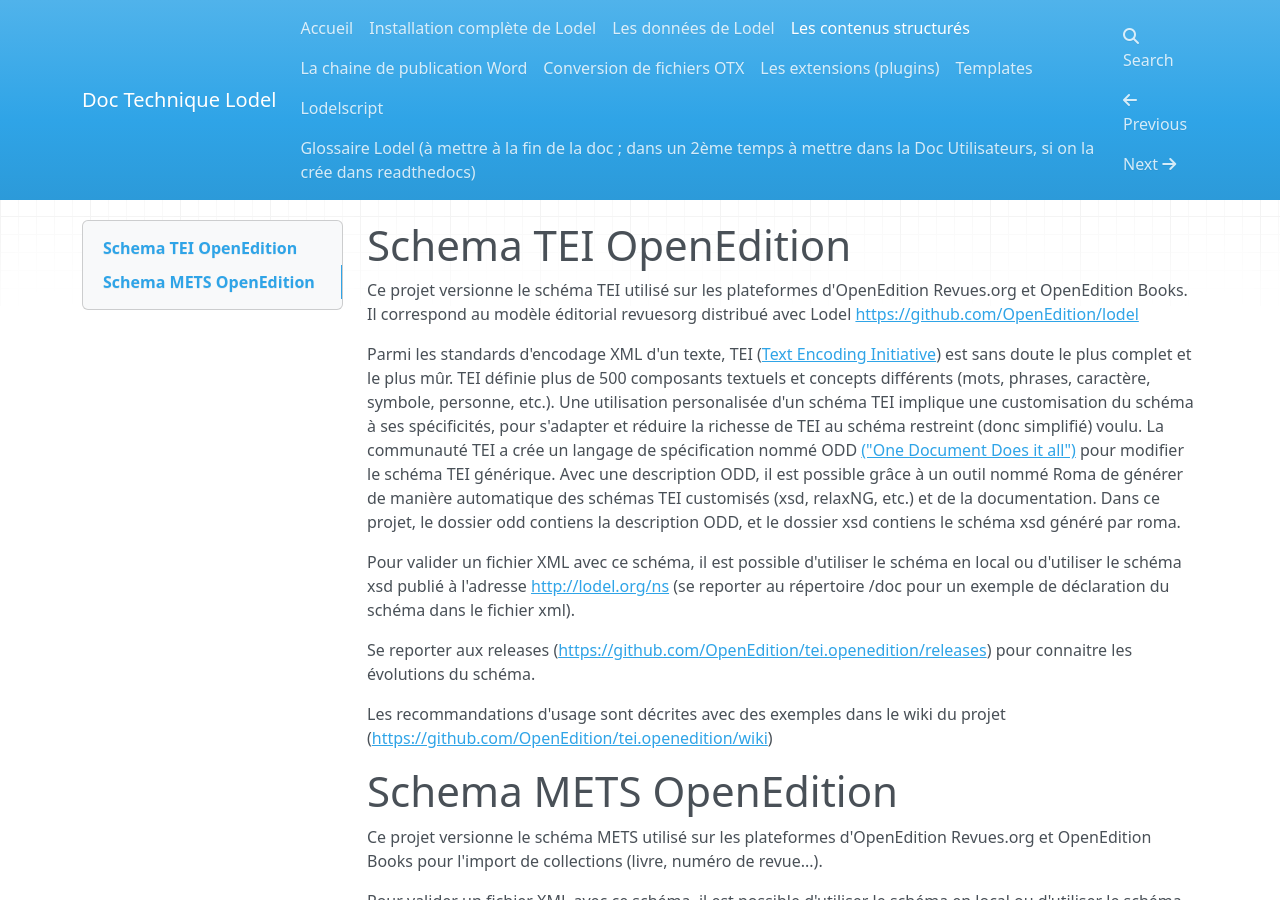
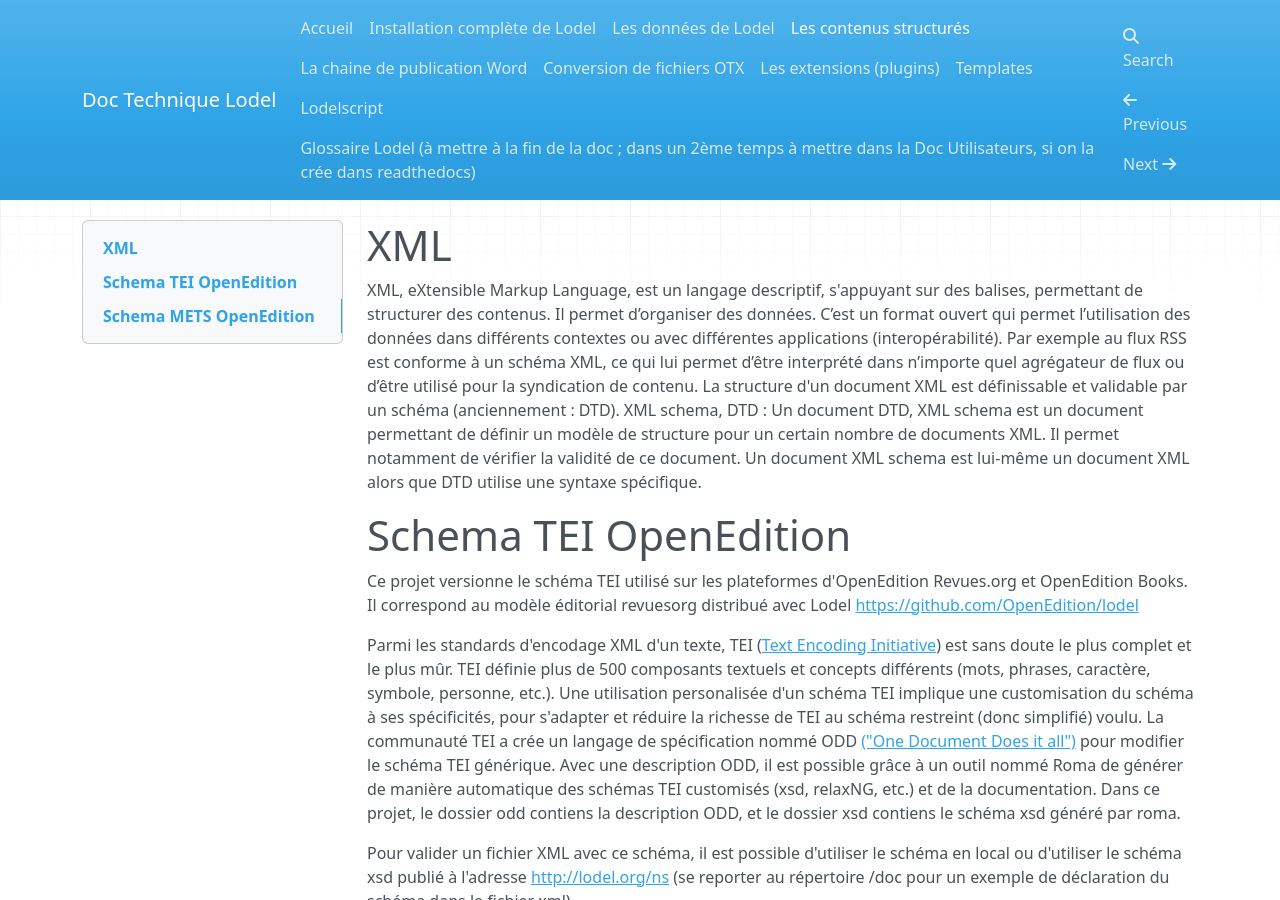
Before and after one commit to ValentinGeorgesDubost/Doc-Lodel, an MkDocs documentation site: the page built from docs/Contenus structurés.md, in a window 1280 px wide and 900 px high. Built offline with MkDocs 1.6.1, drawn with Linux system fonts in a browser that asks for light colours; nearby versions of some CDN libraries; old or Windows-style settings are respelled for this version of MkDocs.

Commit message:
Update Contenus structurés.md

```diff
--- a/docs/Contenus structurés.md
+++ b/docs/Contenus structurés.md
@@ -1,3 +1,8 @@
+XML
+===
+
+XML, eXtensible Markup Language, est un langage descriptif, s'appuyant sur des balises, permettant de structurer des contenus. Il permet d’organiser des données. C’est un format ouvert qui permet l’utilisation des données dans différents contextes ou avec différentes applications (interopérabilité). Par exemple au flux RSS est conforme à un schéma XML, ce qui lui permet d’être interprété dans n’importe quel agrégateur de flux ou d’être utilisé pour la syndication de contenu. La structure d'un document XML est définissable et validable par un schéma (anciennement : DTD). XML schema, DTD : Un document DTD, XML schema est un document permettant de définir un modèle de structure pour un certain nombre de documents XML. Il permet notamment de vérifier la validité de ce document. Un document XML schema est lui-même un document XML alors que DTD utilise une syntaxe spécifique.
+
 Schema TEI OpenEdition
 ======================
 
```
